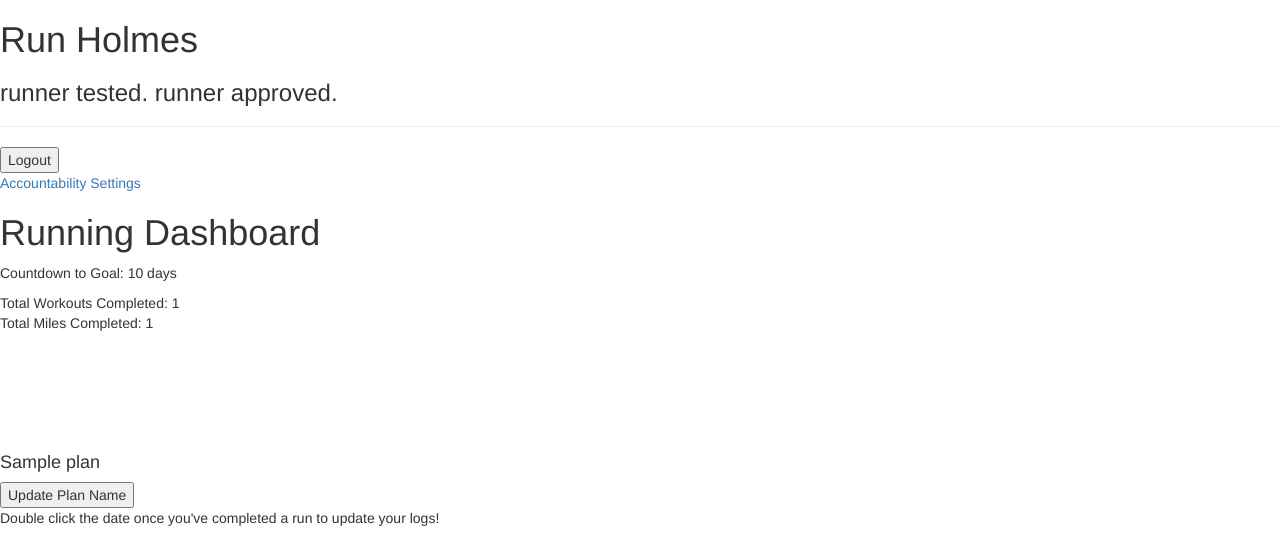
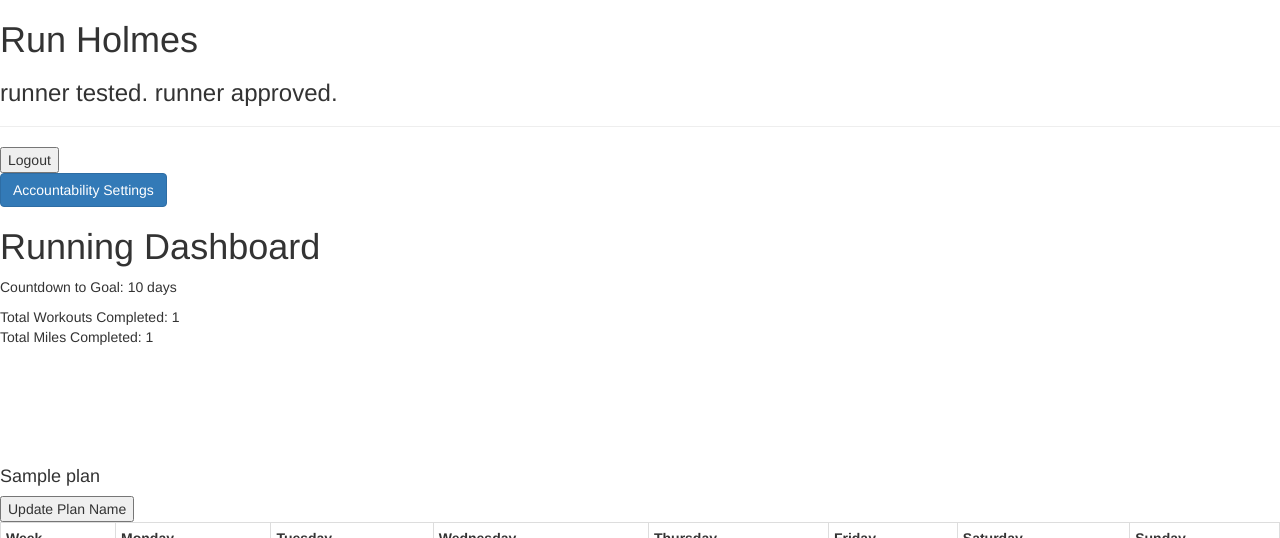
Before and after one commit to allieglotfelty/running-plan, a Flask app: template templates/runner_dashboard.html in a window 1280 px wide. Shown: the top 538 px of the page. Run offline with Flask 2, Linux system fonts and the light colour scheme; tables that the repository leaves empty hold one stand-in row (values such as "Sample post"); the template is opened without the code that fills it: values that come from a table or form of the project are taken from there, most other values are stand-ins (such as "Sample title", 1, 10 or a date in 2020); some libraries are stand-ins or nearby versions.

Commit message:
Updated selenium test added Completed Runs / Removed Runs from Totals as a div above runs table instead of having it as an alert

```diff
--- a/server.py
+++ b/server.py
@@ -98,7 +98,7 @@ def process_sign_up():
 
     raw_runner_email = request.form.get("email")
     raw_runner_password = request.form.get("password")
-    email_query = Runner.query.filter_by(email=raw_runner_email).all()
+    email_query = Runner.query.filter_by(email=raw_runner_email).first()
 
     if email_query:
         flash('This user already exists. Please try to login or create an account with a different email.')
--- a/static/run_plan.js
+++ b/static/run_plan.js
@@ -4,12 +4,47 @@ $(document).ready(function() {
 
   $("#plan-name-change-box").hide();
   $("#warning-complete-all-fields").hide();
-  $("#opt-in-for-texts-form").hide();
-  $("#opt-out-of-texts-button").hide();
-  $("#opt-into-email-form").hide();
-  $("#your-email-subscription-has-been-updated").hide();
-  $("#you-will-no-longer-receive-emails").hide();
+  // $("#run-completed").hide();
+  // $("#run-not-complete").hide();
+  // $("#opt-in-for-texts-form").hide();
+  // $("#opt-out-of-texts-button").hide();
+  // $("#opt-into-email-form").hide();
+  // $("#your-email-subscription-has-been-updated").hide();
+  // $("#you-will-no-longer-receive-emails").hide();
   $("#options-below").hide();
+
+  $(function () {
+    $('[data-toggle="tooltip"]').tooltip();
+  });
+
+  $(function () {
+    $('[data-toggle="popover"]').popover();
+  });
+
+  $('[data-toggle=popover]').popover({
+      content: $('#myPopoverContent').html(),
+      html: true
+  }).click(function() {
+      $(this).popover('show');
+  });
+
+
+  $('[data-toggle=popover]').popover({
+      content: $('#myPopoverContent2').html(),
+      html: true
+  }).click(function() {
+      $(this).popover('show');
+  });
+
+  // $('[data-toggle="tooltip"]').tooltip({
+  //   trigger:'click'
+  // });
+
+  // $('.run').tooltip({
+  //                    delay: { "show": 500, "hide": 100 },
+  //                    title: "Tooltips are cool!",
+  //                    trigger: 'dblclick'
+  //                   });
 
   function showPlanResults(results) {
     var runPlan = results;
@@ -81,17 +116,33 @@ $(document).ready(function() {
     var runId = $(this).attr('id');
     if ($(this).hasClass("incompleted-run")) {
       $(this).removeClass("incompleted-run").addClass("completed-run");
+      // $(this).removeAttr('title').attr('title', 'Congrats on completing your run!');
+      // $('#run-completed').show().delay(5000).queue(function() {
+      //     $(this).hide();
+      //   });
       $.post("/update-run.json", {'run-id': runId}, function(results) {
-        alert("Congrats on completing a run!");
+        // alert("Congrats on completing a run!");
         $("#total-miles").html(results['total_miles_completed']);
         $("#total-workouts").html(results['total_workouts_completed']);
+        $("#run-completed-message").empty();
+        $("#run-completed-message").html("Congrats on completing your run!").delay(5000).queue(function() {
+          $(this).empty();
+        });
       });
     } else if ($(this).hasClass("completed-run")) {
       $(this).addClass("incompleted-run").removeClass("completed-run");
+      // $(this).removeAttr('title').attr('title', 'We have removed this run from your total.');
       $.post("/update-run-incomplete.json", {'run-id': runId}, function(results) {
-        alert("We have removed this run from your total!");
+          // $('#run-not-completed').show().delay(5000).queue(function() {
+          //   $(this).hide();
+          // });
+        // alert("We have removed this run from your total!");
         $("#total-miles").html(results['total_miles_completed']);
         $("#total-workouts").html(results['total_workouts_completed']);
+        $("#run-completed-message").empty();
+        $("#run-completed-message").html("We have removed this run from your totals.").delay(5000).queue(function() {
+          $(this).empty();
+        });
       });
     }
   });
--- a/templates/base.html
+++ b/templates/base.html
@@ -6,11 +6,6 @@
   <script src="https://cdnjs.cloudflare.com/ajax/libs/Chart.js/2.2.1/Chart.js">
   </script>
 
-  <style>
-    /*.off-day {
-      background-color: #D3D3D3;
-    }*/
-  </style>
 </head>
 
 <body>
@@ -21,6 +16,8 @@
         <li>{{ message }}</li>
     {% endfor %}
     <p id="warning-complete-all-fields">Please complete all fields before clicking "Generate Plan!"</p>
+   <!--  <p id="run-completed">Congrats on completing a run! Your workout total has been updated.</p>
+    <p id="run-not-complete">We have removed this run from your totals.</p> -->
     </ul>
   <hr>
 
@@ -31,6 +28,8 @@
   integrity="sha256-iT6Q9iMJYuQiMWNd9lDyBUStIq/8PuOW33aOqmvFpqI="
   crossorigin="anonymous">
 </script>
+<script type="https://cdnjs.cloudflare.com/ajax/libs/tether-tooltip/1.2.0/js/tooltip.min.js"></script>
+<script type="https://cdnjs.cloudflare.com/ajax/libs/tether/1.4.0/js/tether.min.js"></script>
 <script src="https://maxcdn.bootstrapcdn.com/bootstrap/3.3.7/js/bootstrap.min.js" integrity=" sha384-Tc5IQib027qvyjSMfHjOMaLkfuWVxZxUPnCJA7l2mCWNIpG9mGCD8wGNIcPD7Txa" crossorigin="anonymous">
 </script>
 <script src="static/run_plan.js"></script>
--- a/templates/runner_dashboard.html
+++ b/templates/runner_dashboard.html
@@ -9,7 +9,7 @@
 </form>
 
 <style>
-    .modalDialog {
+/*    .modalDialog {
       position: fixed;
       font-family: Arial, Helvetica, sans-serif;
       top: 0;
@@ -58,7 +58,7 @@
 
     .close:hover {
       background: #00d9ff;
-    }
+    }*/
 
     .workout {
       background-color: #cccccc;
@@ -96,6 +96,15 @@
       font-size: 20px;
     }
 
+    #myPopoverContent {
+      display: none;
+      float: right;
+    }
+
+    .popover{
+        width:700px;
+    }
+
    /* .run.incompleted-run {
       background-color: #cccccc;
     }
@@ -107,13 +116,23 @@
 
   </style>
 
-    <a href="#openModal" id="account-settings">Accountability Settings</a>
-    <div id="openModal" class="modalDialog">
-      <div>
-        <a href="#close" title="Close" class="close">X</a>
-          <h2>Accountability Settings</h2>
+  <!-- Button trigger modal -->
+  <button type="button" class="btn btn-primary" id="account-settings" data-toggle="modal" data-target="#exampleModalLong">
+    Accountability Settings
+  </button>
+
+  <!-- Modal -->
+  <div class="modal fade" id="exampleModalLong" tabindex="-1" role="dialog" aria-labelledby="exampleModalLongTitle" aria-hidden="true">
+    <div class="modal-dialog" role="document">
+      <div class="modal-content">
+        <div class="modal-header">
+          <h2 class="modal-title" id="exampleModalLongTitle">Accountability Settings</h2>
+          <!-- <button type="button" class="close" data-dismiss="modal" aria-label="Close"> -->
+            <!-- <span aria-hidden="true">&times;</span> -->
+          </button>
+        </div>
+        <div class="modal-body">
           <form action="/update-account" id="update-account" method="POST">
-          <hr>
             <div>
               <h3>Daily Text Reminders</h3>
                 {% if runner.is_subscribed_to_texts %}
@@ -174,12 +193,16 @@
                 {% endfor %}
                 <option value="{{ times[23] }}:00:00">{{ times[23] - 12 }}:00am</option>
               </select>
-          </div><hr>
-          <input type="submit" value="Save">
+            </div>
+          </div>
+        <div class="modal-footer">
+          <button type="button" class="btn btn-secondary" data-dismiss="modal">Close</button>
+          <input type="submit" class="btn btn-primary" value="Save changes">
+        </div>
         </form>
       </div>
     </div>
-
+  </div>
 
 <h1 id="dashboard-header">Running Dashboard</h1>
 
@@ -207,7 +230,56 @@
   <input id="plan-id" name="{{ plan.plan_id }}" hidden>
   <input type="submit" name="save" value="save"><br><br>
 </form>
-<p>Double click the date once you've completed a run to update your logs!</p>
+
+<!-- <button type="button" class="btn btn-primary" data-toggle="modal" data-target=".bd-example-modal-sm">Small modal</button> -->
+
+<!-- <div class="modal fade bd-example-modal-sm" tabindex="-1" role="dialog" aria-labelledby="mySmallModalLabel" aria-hidden="true">
+  <div class="modal-dialog modal-sm">
+    <div class="modal-content">
+      <form>
+        <input type="text" id="run-route" placeholder="Running Route">
+        <input type="text" id"time" placeholder="Time">
+        <input type="notes" id="run-notes" placeholder="Run Notes">
+        <input type="submit">
+      </form>
+    </div>
+  </div>
+</div> -->
+
+<!-- <button type="button" data-toggle="modal" data-target="#myModal">Launch modal</button> -->
+<!-- <a tabindex="0" class="btn btn-lg btn-danger" role="button" data-toggle="popover" data-trigger="focus" title="Dismissible popover" data-content="And here's some amazing content. It's very engaging. Right?">Dismissible popover</a>
+
+
+<button type="button" class="btn btn-secondary" data-toggle="tooltip" data-placement="top" title="Tooltip on top">
+  Tooltip on top
+</button>
+
+<!-- HTML to write -->
+<!-- <a href="#" data-toggle="tooltip" title="Some tooltip text!">Hover over me</a>
+
+<!-- Generated markup by the plugin -->
+<!-- <div class="tooltip tooltip-top" role="tooltip">
+  <div class="tooltip-arrow"></div>
+  <div class="tooltip-inner">
+    Some tooltip text!
+  </div> -->
+<!-- </div> -->
+
+<!-- <div id="myPopoverContent">
+  <p>Congrats on completing your run!</p>
+</div>
+
+<div id="myPopoverContent2">
+  <p>We have removed this run from your totals.</p>
+</div>
+
+
+<a ng-href="" data-toggle="popover" data-placement="bottom" id="test"><span class="badge"></span>Click Here</a>
+
+<p>Double click the date once you've completed a run to update your logs!</p> -->
+
+<div id="run-completed-message"></div>
+
 <table id="plan-calendar" name="plan-calendar" border="1px" class="table table-bordered table-condensed">
   <thead id="plan-header">
     <tr>
@@ -229,7 +301,7 @@
               {% if date in runs %}
                 {% if runs[date]['is_completed'] == True %}
                   <td class="run completed-run" id="{{ runs[date]['run_id'] }}" name="{{ date }}">  {{ date.month }}/{{ date.day }}: <br><br><span class="miles">{{ runs[date]['distance'] }} miles</span></td>
-                {% elif runs[date]['is_completed'] == False and date <= today_date %}
+                {% elif runs[date]['is_completed'] == False and date < today_date %}
                   <td class="run incompleted-run old" id="{{ runs[date]['run_id'] }}" name="{{ date }}">  {{ date.month }}/{{ date.day }}: <br><br><span class="miles">{{ runs[date]['distance'] }} miles</span></td>
                 {% else %}
                   <td class="run incompleted-run" id="{{ runs[date]['run_id'] }}" name="{{ date }}">  {{ date.month }}/{{ date.day }}: <br><br><span class="miles">{{ runs[date]['distance'] }} miles</span></td>
```
Also changed, not shown: tests.py (+39 -21 lines). Lines whose indentation alone changed are shown as unchanged.
